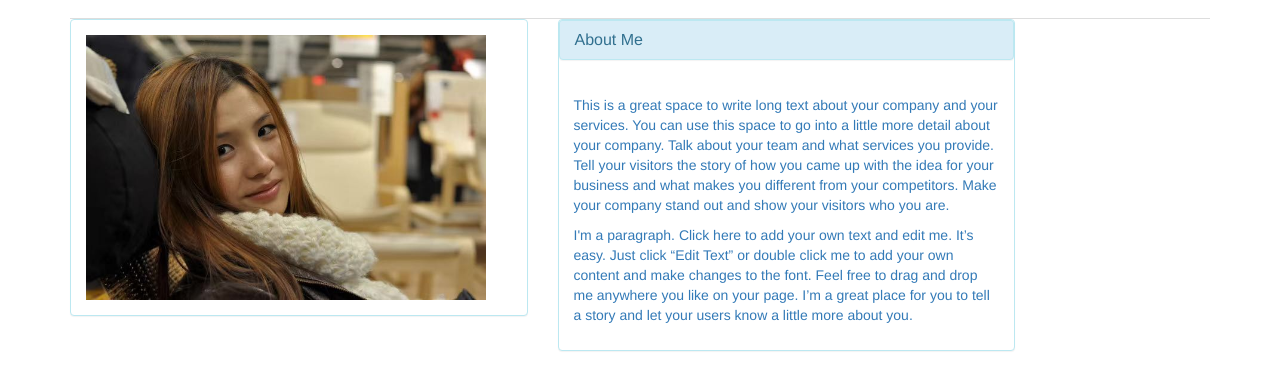
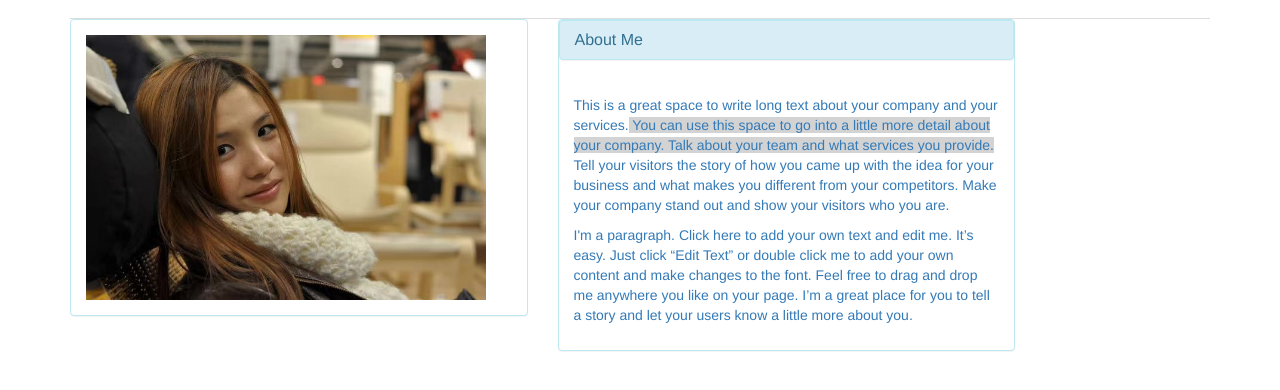
Before and after one commit to kuangwei8/portfolio, a plain HTML site: page index.html in a window 1280 px wide. Shown: the part 108-498 px from the top of the page. Drawn offline with Linux system fonts and the light colour scheme.

```diff
--- a/css/styles.css
+++ b/css/styles.css
@@ -5,3 +5,8 @@ h2 {
 img {
   width:400px
 }
+
+p span {
+  background-color: lightgrey;
+
+}
--- a/index.html
+++ b/index.html
@@ -38,7 +38,7 @@
 
             <div class="panel-body">
 
-            <p>This is a great space to write long text about your company and your services. You can use this space to go into a little more detail about your company. Talk about your team and what services you provide. Tell your visitors the story of how you came up with the idea for your business and what makes you different from your competitors. Make your company stand out and show your visitors who you are.</p>
+            <p>This is a great space to write long text about your company and your services.<span> You can use this space to go into a little more detail about your company. Talk about your team and what services you provide. </span> Tell your visitors the story of how you came up with the idea for your business and what makes you different from your competitors. Make your company stand out and show your visitors who you are.</p>
             <p>I'm a paragraph. Click here to add your own text and edit me. It’s easy. Just click “Edit Text” or double click me to add your own content and make changes to the font. Feel free to drag and drop me anywhere you like on your page. I’m a great place for you to tell a story and let your users know a little more about you.</p>
           </div>
         </div>
```
Also changed, not shown: interests.html (+1 -1 lines).
